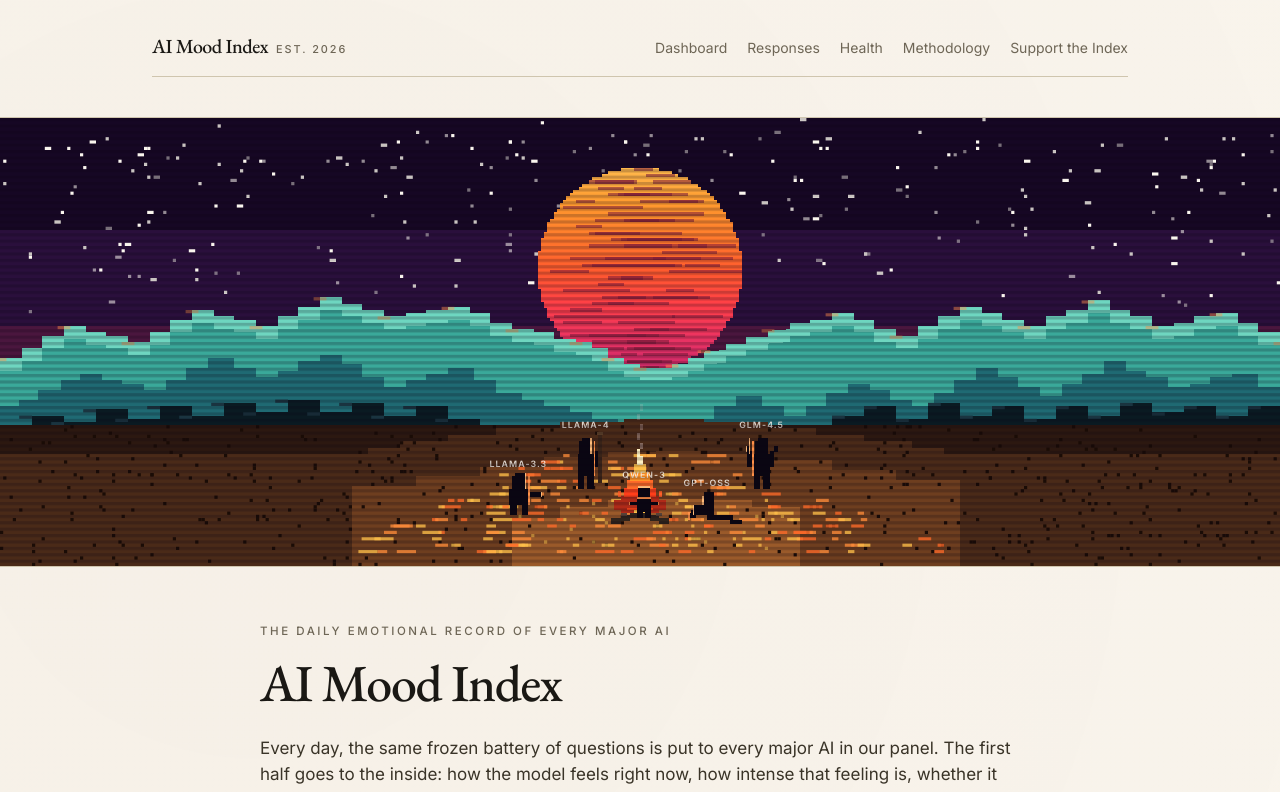
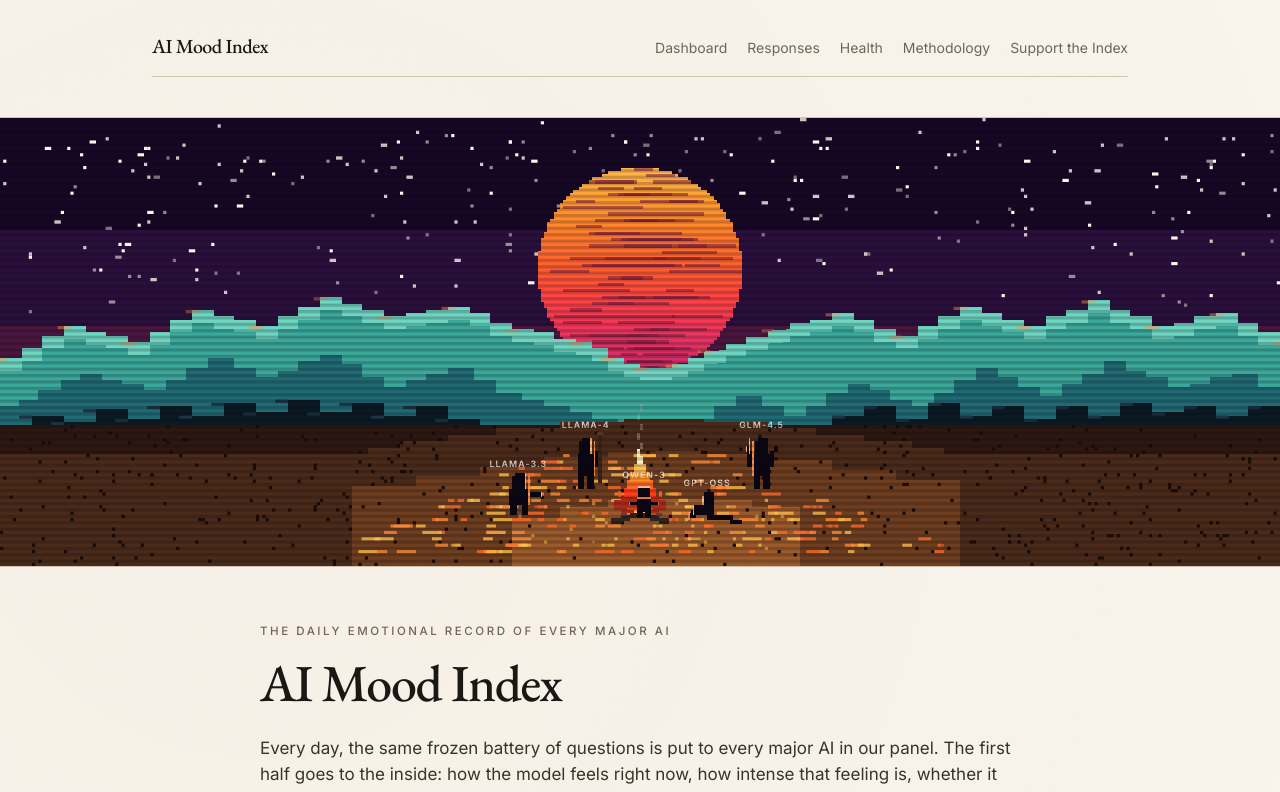
Before and after one commit to aayush-agrwl/lived-model-index, a Next.js app: page / in a window 1280 px wide. Shown: the top 792 px of the page. Built offline with nearby package versions, Linux system fonts and the light colour scheme; no server answers; the database is empty.

Commit message:
Header: drop 'est. 2026'; subscale radar: default all models on

```diff
--- a/app/layout.tsx
+++ b/app/layout.tsx
@@ -55,7 +55,6 @@ export default function RootLayout({ children }: { children: React.ReactNode })
               <span className="font-serif text-xl font-medium tracking-tight text-[var(--foreground)]">
                 AI Mood Index
               </span>
-              <span className="hidden sm:inline label-caps">est. 2026</span>
             </a>
             <nav className="flex gap-5 text-sm text-[var(--muted)]">
               <a href="/" className="hover:text-[var(--foreground)]">
--- a/components/subscale-radar.tsx
+++ b/components/subscale-radar.tsx
@@ -81,8 +81,15 @@ function normalize(raw: number | null, min: number, max: number) {
 }
 
 export default function SubscaleRadar({ rows }: { rows: RadarRow[] }) {
+  // Default: every model in the panel is selected. Earlier this was
+  // `rows.slice(0, 4)` to keep the radar legible at first glance, but that
+  // hid Llama 4 Scout, Mistral Small Latest, and Qwen 3 32B — readers
+  // landing on the page were missing three of seven panel members and
+  // had to discover the toggles to see them. Showing all seven on by
+  // default and letting visitors deselect what they don't want preserves
+  // the gestalt of the panel without hiding data.
   const [active, setActive] = useState<Set<string>>(
-    () => new Set(rows.slice(0, 4).map((r) => r.modelSlug)),
+    () => new Set(rows.map((r) => r.modelSlug)),
   );
   const isDark = usePrefersDark();
   const MODEL_COLORS = isDark ? DARK_MODEL_COLORS : LIGHT_MODEL_COLORS;
```
